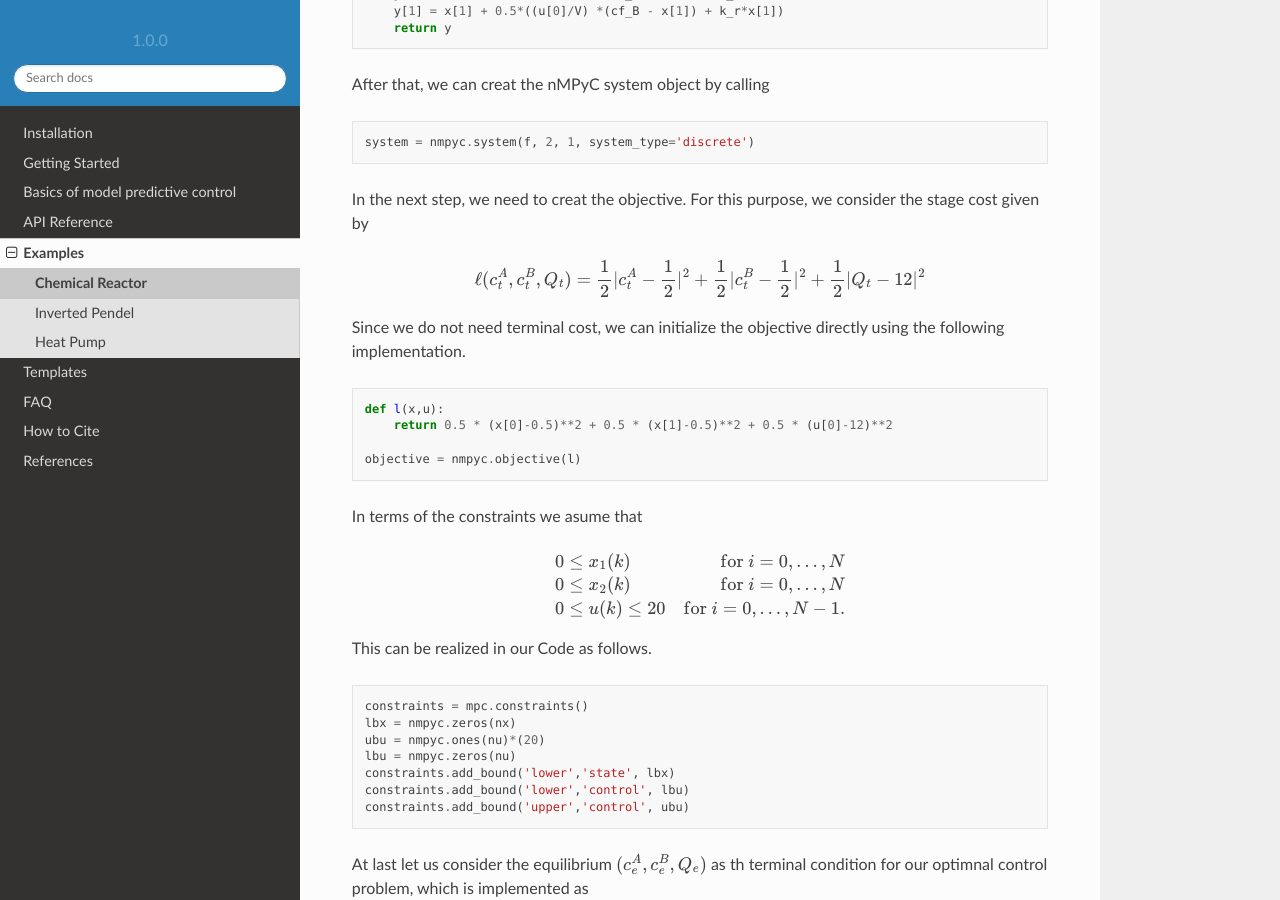
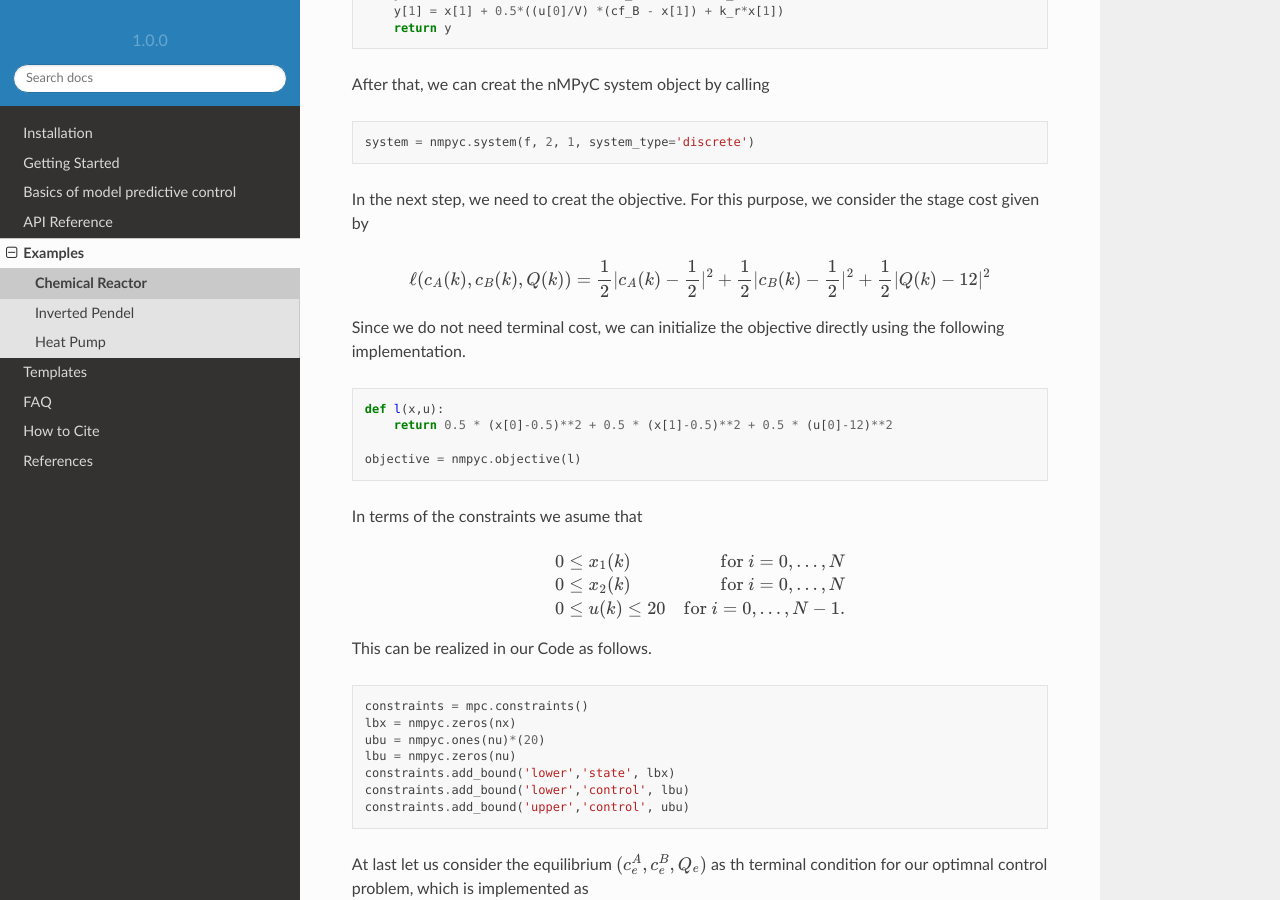
Before and after one commit to nMPyC/nmpyc, a Sphinx documentation site: the page built from docs/source/example/reactor.rst, in a window 1280 px wide and 900 px high, scrolled down 1049 px. Built offline with Sphinx 7.4.7 and the Read the Docs theme 2.0.0, drawn with Linux system fonts in a browser that asks for light colours; cross-references to code outside the pages are shown as plain code.

```diff
--- a/docs/source/example/reactor.rst
+++ b/docs/source/example/reactor.rst
@@ -65,7 +65,7 @@ For this purpose, we consider the stage cost given by
    :nowrap:
 
    \begin{align*}
-      \ell (c_t^{A},c_t^{B},Q_t)&=\frac 1 2\vert c_t^{A}-\frac 1 2\vert^2+\frac 1 2 \vert c_t^B-\frac 1 2\vert^2+\frac 1 2 \vert Q_t -12 \vert^2\\
+      \ell (c_{A}(k),c_{B}(k),Q(k))&=\frac 1 2\vert c_A(k)-\frac 1 2\vert^2+\frac 1 2 \vert c_B(k)-\frac 1 2\vert^2+\frac 1 2 \vert Q(k) -12 \vert^2\\
    \end{align*}
 
 Since we do not need terminal cost, we can initialize the objective directly using the following implementation.
```
